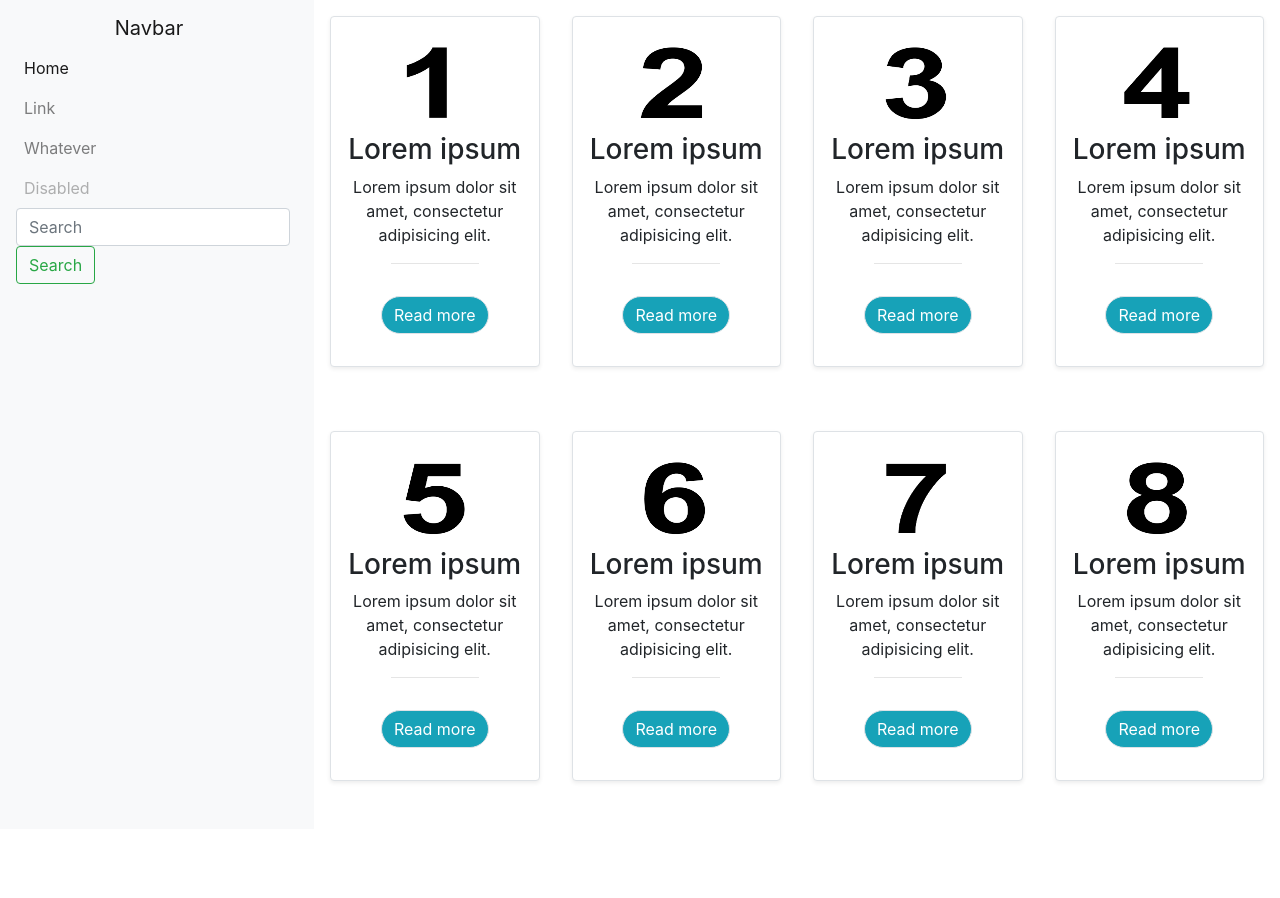
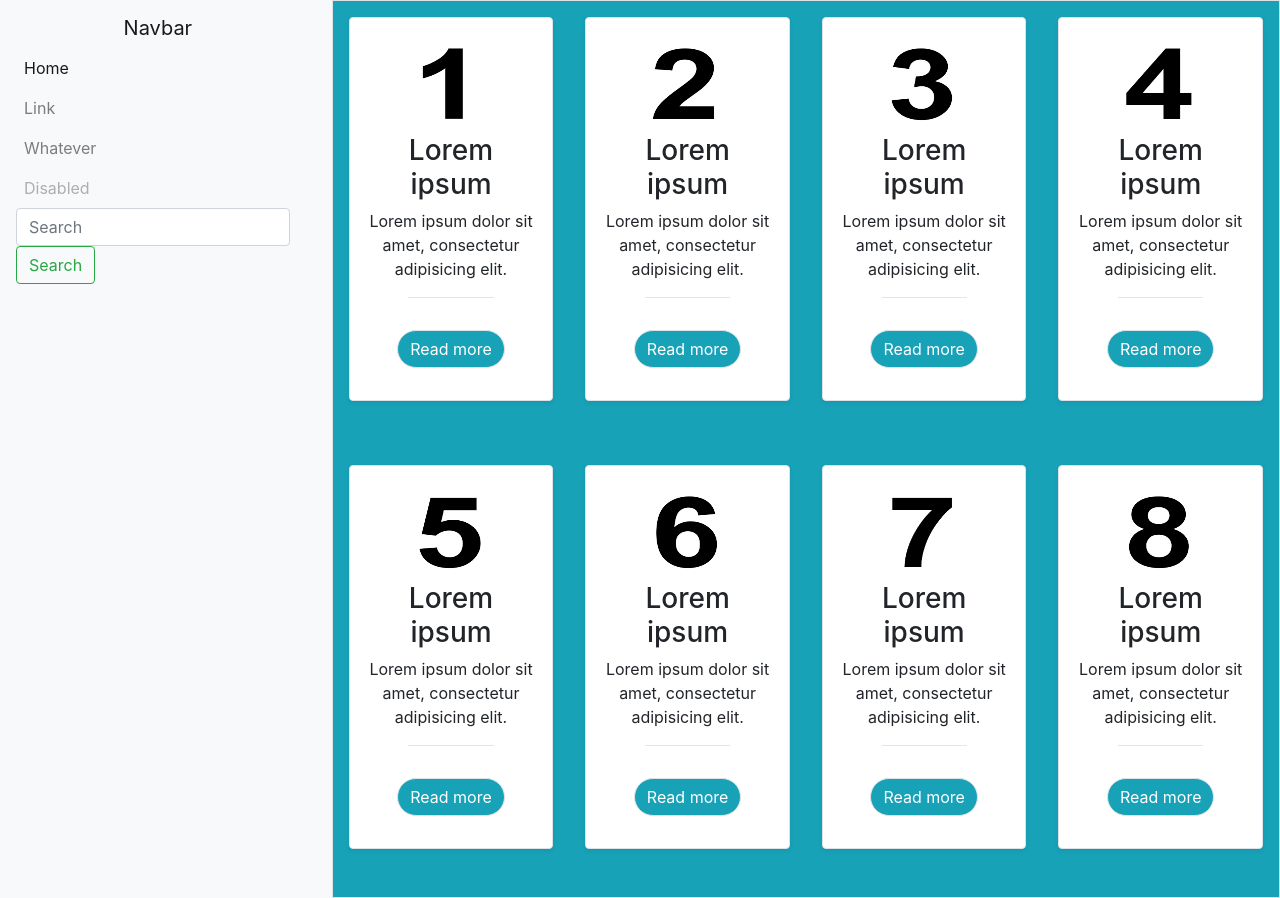
Before and after one commit to Eliasdb/Bootstrap-introduction, a plain HTML site: page index.html in a window 1280 px wide. Before the commit the page ends 829 px from the top, so only its background shows below. Drawn offline with nearby package versions, Linux system fonts and the light colour scheme.

Commit message:
Add files via upload

```diff
--- a/index.html
+++ b/index.html
@@ -8,13 +8,9 @@
 </head>
 
 <body class="d-flex">
-  <nav class="navbar navbar-expand-lg navbar-light bg-light flex-column">
-    <a class="navbar-brand" href="#">Navbar</a>
-    <button class="navbar-toggler" type="button" data-toggle="collapse" data-target="#navbarSupportedContent" aria-controls="navbarSupportedContent" aria-expanded="false" aria-label="Toggle navigation">
-      <span class="navbar-toggler-icon"></span>
-    </button>
-
-    <div class="collapse navbar-collapse flex-column" id="navbarSupportedContent">
+  <nav class="navbar navbar-expand-md navbar-light bg-light flex-column">
+  <div class="collapse navbar-collapse flex-column" id="navbarSupportedContent">
+      <a class="navbar-brand" href="#">Navbar</a>
       <ul class="navbar-nav mr-auto flex-column">
         <li class="nav-item active">
           <a class="nav-link" href="#">Home <span class="sr-only">(current)</span></a>
@@ -37,6 +33,7 @@
   </nav>
 
   </div>
+<div class="groterecontainer border bg-info">
   <div class="container">
     <div class="row">
       <div class="col border rounded text-center m-3 shadow-sm p-3 mb-5 bg-white rounded">
@@ -104,6 +101,7 @@
     </div>
 
   </div>
+</div>
 </body>
 
 </html>
```
